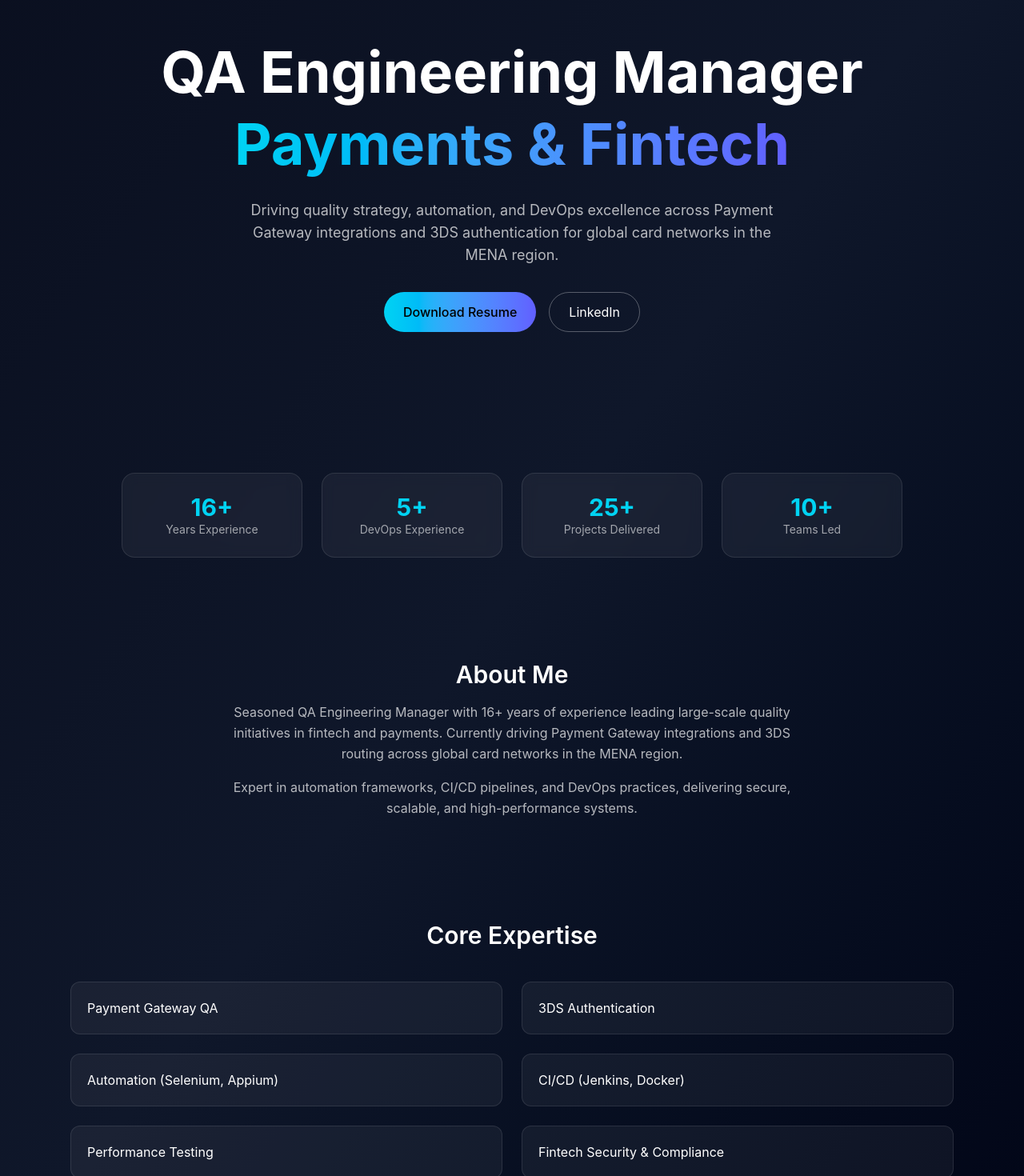
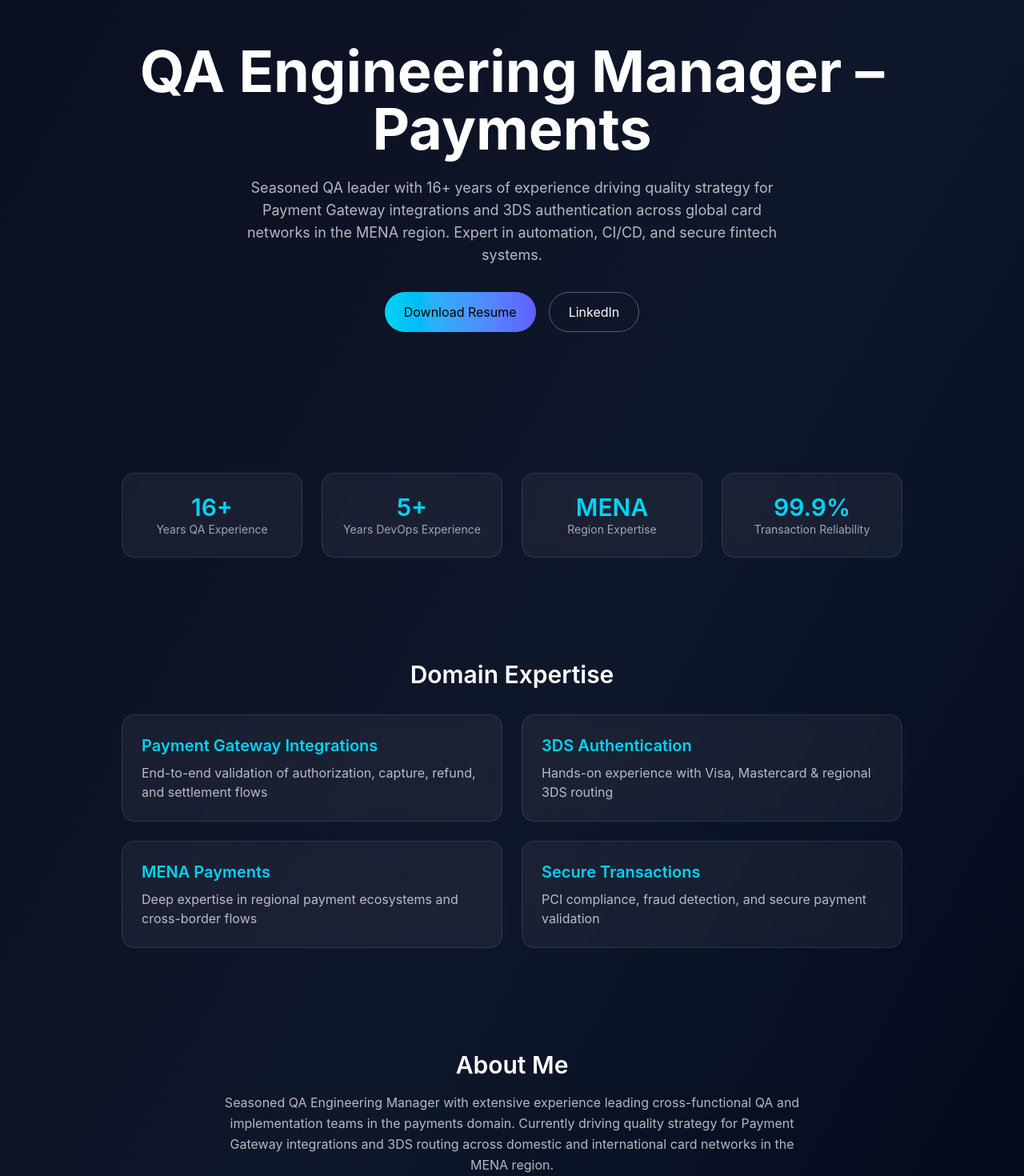
Before and after one commit to nirmalcse/qa-portfolio, a React (Vite) app: page / in a window 1280 px wide. Shown: the part 140-1610 px from the top of the page at 80% size. Built offline with nearby package versions, Linux system fonts and the light colour scheme; no server answers.

Commit message:
new style

```diff
--- a/src/App.tsx
+++ b/src/App.tsx
@@ -1,96 +1,47 @@
-import { useEffect, useState } from "react";
-import { motion, useInView } from "framer-motion";
-import { Sun, Moon, Download } from "lucide-react";
-import { useRef } from "react";
+import { useEffect } from "react";
+import { motion } from "framer-motion";
 
 export default function App() {
 
-  // 🌗 Theme toggle
-  const [dark, setDark] = useState(true);
-
   useEffect(() => {
-    if (dark) document.documentElement.classList.add("dark");
-    else document.documentElement.classList.remove("dark");
-  }, [dark]);
-
-  // 📄 Resume
-  const downloadResume = () => {
-    window.open(`${import.meta.env.BASE_URL}resume.pdf`, "_blank");
-  };
-
-  // 🔢 Counter Component
-  const Counter = ({ value }: { value: number }) => {
-    const ref = useRef(null);
-    const inView = useInView(ref, { once: true });
-    const [count, setCount] = useState(0);
-
-    useEffect(() => {
-      if (inView) {
-        let start = 0;
-        const end = value;
-        const duration = 1200;
-        const step = end / (duration / 16);
-
-        const timer = setInterval(() => {
-          start += step;
-          if (start >= end) {
-            setCount(end);
-            clearInterval(timer);
-          } else {
-            setCount(Math.floor(start));
-          }
-        }, 16);
-      }
-    }, [inView]);
-
-    return <span ref={ref}>{count}+</span>;
-  };
+    document.documentElement.classList.add('dark');
+  }, []);
 
   const fadeUp = {
     hidden: { opacity: 0, y: 40 },
     show: { opacity: 1, y: 0 }
   };
 
+  const downloadResume = () => {
+    window.open(`${import.meta.env.BASE_URL}resume.pdf`, "_blank");
+  };
+
   return (
-    <div className="min-h-screen bg-gradient-to-br from-[#0a0f1f] via-[#0f172a] to-[#020617] text-white transition-colors duration-500">
+    <div className="min-h-screen bg-gradient-to-br from-[#0a0f1f] via-[#0f172a] to-[#020617] text-white">
 
       {/* NAVBAR */}
-      <div className="sticky top-0 z-50 backdrop-blur bg-black/40 border-b border-white/10 px-6 py-4 flex justify-between items-center">
-        <h1 className="font-semibold text-lg tracking-tight">Nirmal Kumar</h1>
+      <div className="flex justify-between items-center px-6 py-5 border-b border-white/10 backdrop-blur">
+        <h1 className="text-xl font-semibold tracking-tight">Nirmal Kumar</h1>
 
-        <div className="flex items-center gap-3">
-
-          {/* Theme Toggle */}
-          <button
-            onClick={() => setDark(!dark)}
-            className="p-2 rounded-full border border-white/20 hover:bg-white hover:text-black transition"
-          >
-            {dark ? <Sun size={16} /> : <Moon size={16} />}
-          </button>
-
-          {/* Resume */}
-          <button
-            onClick={downloadResume}
-            className="flex items-center gap-2 px-4 py-2 rounded-full bg-gradient-to-r from-cyan-400 to-indigo-500 text-black font-medium hover:scale-105 transition"
-          >
-            <Download size={14} /> Resume
-          </button>
-        </div>
+        <button
+          onClick={downloadResume}
+          className="px-5 py-2 rounded-full bg-gradient-to-r from-cyan-400 to-indigo-500 text-black font-medium hover:scale-105 transition"
+        >
+          Resume
+        </button>
       </div>
 
       {/* HERO */}
       <section className="text-center py-28 px-6">
-        <motion.h1
+        <motion.h2
           variants={fadeUp}
           initial="hidden"
           animate="show"
-          className="text-5xl md:text-7xl font-bold mb-6 leading-tight"
+          transition={{ duration: 0.6 }}
+          className="text-5xl md:text-7xl font-bold mb-6"
         >
-          QA Engineering Manager <br />
-          <span className="bg-gradient-to-r from-cyan-400 to-indigo-500 bg-clip-text text-transparent">
-            Payments & Fintech
-          </span>
-        </motion.h1>
+          QA Engineering Manager – Payments
+        </motion.h2>
 
         <motion.p
           variants={fadeUp}
@@ -99,97 +50,154 @@ export default function App() {
           transition={{ delay: 0.2 }}
           className="text-lg text-white/70 max-w-2xl mx-auto mb-8"
         >
-          Driving quality strategy, automation, and DevOps excellence across
-          Payment Gateway integrations and 3DS authentication for global card
-          networks in the MENA region.
+          Seasoned QA leader with 16+ years of experience driving quality strategy
+          for Payment Gateway integrations and 3DS authentication across global
+          card networks in the MENA region. Expert in automation, CI/CD, and secure fintech systems.
         </motion.p>
 
-        <div className="flex justify-center gap-4 flex-wrap">
+        <motion.div
+          variants={fadeUp}
+          initial="hidden"
+          animate="show"
+          transition={{ delay: 0.4 }}
+          className="flex justify-center gap-4 flex-wrap"
+        >
           <button
             onClick={downloadResume}
-            className="px-6 py-3 rounded-full bg-gradient-to-r from-cyan-400 to-indigo-500 text-black font-medium hover:scale-105 transition"
+            className="bg-gradient-to-r from-cyan-400 to-indigo-500 text-black px-6 py-3 rounded-full hover:scale-105 transition"
           >
             Download Resume
           </button>
 
           <button
-            onClick={() => window.open("https://www.linkedin.com/in/rnirmalkumar/")}
-            className="px-6 py-3 rounded-full border border-white/30 hover:bg-white hover:text-black transition"
+            onClick={() => window.open('https://www.linkedin.com/in/rnirmalkumar/')}
+            className="border border-white/30 px-6 py-3 rounded-full hover:bg-white hover:text-black transition"
           >
             LinkedIn
           </button>
-        </div>
+        </motion.div>
       </section>
 
       {/* METRICS */}
       <section className="max-w-5xl mx-auto px-6 py-16 grid grid-cols-2 md:grid-cols-4 gap-6">
         {[
-          { value: 16, label: "Years Experience" },
-          { value: 5, label: "DevOps Experience" },
-          { value: 25, label: "Projects Delivered" },
-          { value: 10, label: "Teams Led" }
+          { value: "16+", label: "Years QA Experience" },
+          { value: "5+", label: "Years DevOps Experience" },
+          { value: "MENA", label: "Region Expertise" },
+          { value: "99.9%", label: "Transaction Reliability" }
         ].map((item, i) => (
           <motion.div
             key={item.label}
             initial={{ opacity: 0, y: 30 }}
             whileInView={{ opacity: 1, y: 0 }}
             transition={{ delay: i * 0.1 }}
-            className="p-6 bg-white/5 backdrop-blur border border-white/10 rounded-2xl text-center"
+            className="p-6 bg-white/5 rounded-2xl border border-white/10 text-center backdrop-blur"
           >
-            <div className="text-3xl font-bold text-cyan-400">
-              <Counter value={item.value} />
-            </div>
+            <div className="text-3xl font-semibold text-cyan-400">{item.value}</div>
             <div className="text-sm text-white/60">{item.label}</div>
           </motion.div>
         ))}
       </section>
 
-      {/* ABOUT */}
-      <section className="max-w-3xl mx-auto text-center px-6 py-16">
+      {/* DOMAIN EXPERTISE */}
+      <section className="max-w-5xl mx-auto px-6 py-16">
+        <h3 className="text-3xl font-semibold mb-8 text-center">Domain Expertise</h3>
+
+        <div className="grid md:grid-cols-2 gap-6">
+          {[
+            {
+              title: "Payment Gateway Integrations",
+              desc: "End-to-end validation of authorization, capture, refund, and settlement flows"
+            },
+            {
+              title: "3DS Authentication",
+              desc: "Hands-on experience with Visa, Mastercard & regional 3DS routing"
+            },
+            {
+              title: "MENA Payments",
+              desc: "Deep expertise in regional payment ecosystems and cross-border flows"
+            },
+            {
+              title: "Secure Transactions",
+              desc: "PCI compliance, fraud detection, and secure payment validation"
+            }
+          ].map((item, i) => (
+            <motion.div
+              key={item.title}
+              initial={{ opacity: 0, y: 40 }}
+              whileInView={{ opacity: 1, y: 0 }}
+              transition={{ delay: i * 0.1 }}
+              className="p-6 bg-white/5 rounded-2xl border border-white/10 backdrop-blur hover:scale-[1.02] transition"
+            >
+              <h4 className="text-xl font-semibold mb-2 text-cyan-400">{item.title}</h4>
+              <p className="text-white/70">{item.desc}</p>
+            </motion.div>
+          ))}
+        </div>
+      </section>
+
+      {/* ABOUT (FIXED) */}
+      <section className="max-w-3xl mx-auto text-center px-6 py-16 space-y-4">
         <h3 className="text-3xl font-semibold mb-4">About Me</h3>
-        <p className="text-white/70 leading-relaxed mb-4">
-          Seasoned QA Engineering Manager with 16+ years of experience leading
-          large-scale quality initiatives in fintech and payments. Currently driving
-          Payment Gateway integrations and 3DS routing across global card networks
-          in the MENA region.
+
+        <p className="text-white/70 leading-relaxed">
+          Seasoned QA Engineering Manager with extensive experience leading
+          cross-functional QA and implementation teams in the payments domain.
+          Currently driving quality strategy for Payment Gateway integrations
+          and 3DS routing across domestic and international card networks in
+          the MENA region.
         </p>
 
         <p className="text-white/70 leading-relaxed">
-        Expert in automation frameworks, CI/CD pipelines, and DevOps practices,
-        delivering secure, scalable, and high-performance systems.
-       </p>
+          Skilled in defining test governance, automation frameworks, and
+          end-to-end validation for complex payment ecosystems. With over 5 years
+          of DevOps experience, I specialize in CI/CD pipeline optimization and
+          delivering secure, scalable, high-quality payment experiences.
+        </p>
       </section>
 
-      {/* EXPERTISE */}
+      {/* PROJECTS */}
       <section className="max-w-6xl mx-auto px-6 py-16">
-        <h3 className="text-3xl font-semibold text-center mb-10">Core Expertise</h3>
+        <h3 className="text-3xl font-semibold mb-10 text-center">Key Achievements</h3>
 
         <div className="grid md:grid-cols-2 gap-6">
           {[
-            "Payment Gateway QA",
-            "3DS Authentication",
-            "Automation (Selenium, Appium)",
-            "CI/CD (Jenkins, Docker)",
-            "Performance Testing",
-            "Fintech Security & Compliance"
-          ].map((item, i) => (
+            {
+              title: "Payment Gateway QA",
+              desc: "Led QA for complete payment lifecycle including authorization, capture & refunds"
+            },
+            {
+              title: "3DS Routing",
+              desc: "Validated secure authentication flows across global card networks"
+            },
+            {
+              title: "CI/CD Automation",
+              desc: "Built pipelines using Jenkins & Docker improving release efficiency"
+            },
+            {
+              title: "Automation Framework",
+              desc: "Developed Selenium & Appium frameworks for fintech platforms"
+            }
+          ].map((proj, i) => (
             <motion.div
-              key={item}
-              initial={{ opacity: 0, y: 30 }}
+              key={proj.title}
+              initial={{ opacity: 0, y: 40 }}
               whileInView={{ opacity: 1, y: 0 }}
-              transition={{ delay: i * 0.1 }}
-              className="p-5 rounded-xl border border-white/10 bg-white/5 hover:scale-[1.02] transition"
+              transition={{ delay: i * 0.15 }}
+              className="p-6 bg-white/5 rounded-2xl border border-white/10 backdrop-blur hover:scale-[1.02] transition"
             >
-              {item}
+              <h4 className="text-xl font-semibold mb-2 text-cyan-400">{proj.title}</h4>
+              <p className="text-white/70">{proj.desc}</p>
             </motion.div>
           ))}
         </div>
       </section>
 
       {/* FOOTER */}
-      <div className="text-center py-6 text-white/40 border-t border-white/10">
+      <div className="text-center p-6 text-sm text-white/40 border-t border-white/10">
         © {new Date().getFullYear()} Nirmal Kumar
       </div>
+
     </div>
   );
 }
```
